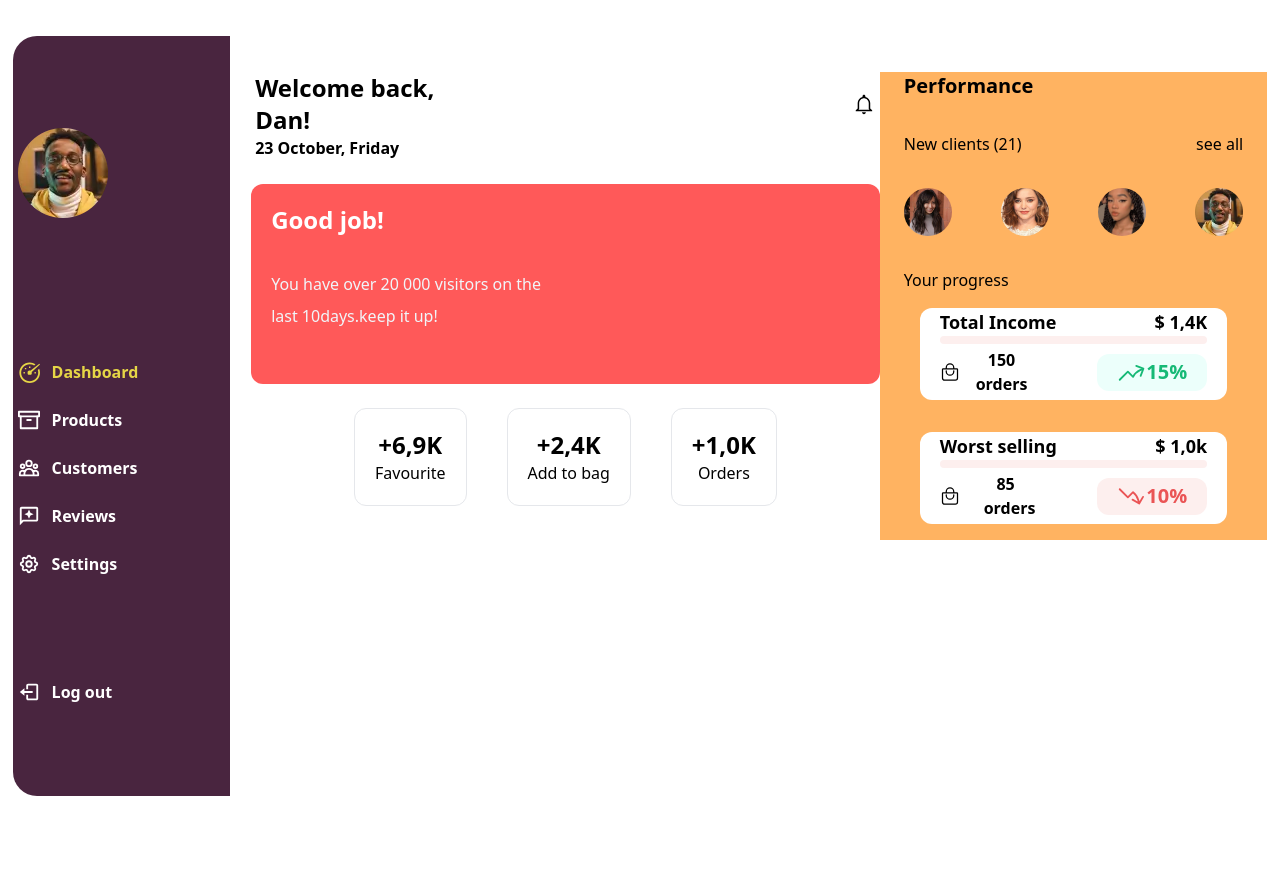
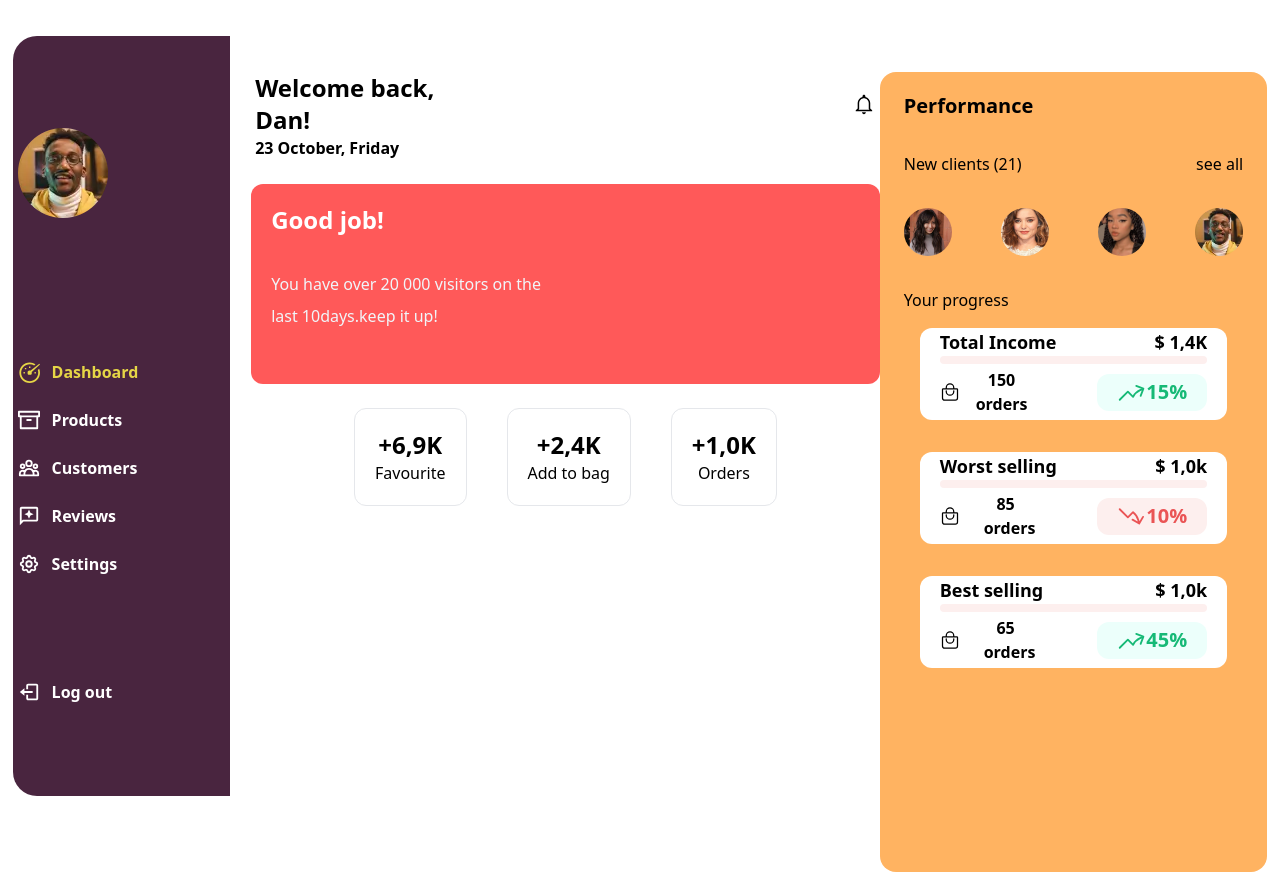
Before and after one commit to Mishael-Git/Market-place-page, a React (Vite) app: page / in a window 1280 px wide. Built offline with nearby package versions, Linux system fonts and the light colour scheme.

Commit message:
Correct commit

```diff
--- a/src/components/Best_sell.jsx
+++ b/src/components/Best_sell.jsx
@@ -1,8 +1,31 @@
 import React from 'react'
+import { IoBagHandleOutline } from "react-icons/io5";
+import { HiOutlineArrowTrendingUp } from "react-icons/hi2";
 
 function Best_sell() {
   return (
-    <div>Best_sell</div>
+    <div className=" px-4 py-4">
+      <div className="bg-white rounded-xl px-5">
+        <div className="flex items-center justify-between">
+          <h1 class="font-bold text-lg">Best selling</h1>
+          <p class="font-bold text-lg">$ 1,0k</p>
+        </div>
+        <div className="rounded-md h-2 w-[100%] bg-[#fdefee]"></div>
+        <div className="flex items-center justify-between">
+          <div className="flex items-center space-x-4">
+            <IoBagHandleOutline size={20} />
+            <div className="flex flex-col items-center py-1 space-x-2 ">
+              <p class="font-bold">65</p>
+              <p class="font-bold">orders</p>
+            </div>
+          </div>
+          <div className="flex items-center rounded-xl bg-[#ecfffb] py-1 px-5">
+            <HiOutlineArrowTrendingUp size={29} className=" text-[#16b976]" />
+            <p class="text-xl text-[#16b976] font-bold">45%</p>
+          </div>
+        </div>
+      </div>
+    </div>
   )
 }
 
--- a/src/components/Body.jsx
+++ b/src/components/Body.jsx
@@ -16,7 +16,7 @@ function Body() {
         </div>
         {/* Body right */}
         <div className='w-[40%] h-screen '>
-          <div className='bg-[#ffb361] px-6'>
+          <div className='h-full rounded-2xl py-5 bg-[#ffb361] px-6'>
           <Performance/>
           </div>
 
--- a/src/components/Info.js
+++ b/src/components/Info.js
@@ -4,3 +4,4 @@ export { default as Performance } from "./Perfomance";
 export { default as Progress } from "./Progress";
 export { default as Total } from "./Total_Income";
 export { default as Worst } from "./Worst_sell";
+export { default as Best } from "./Best_sell";
--- a/src/components/Progress.jsx
+++ b/src/components/Progress.jsx
@@ -1,5 +1,5 @@
 import React from "react";
-import { Total, Worst } from "./Info";
+import { Best, Total, Worst } from "./Info";
 
 function Progress() {
   return (
@@ -13,6 +13,9 @@ function Progress() {
       <div>
         <Worst/>
       </div>
+      <div>
+        <Best/>
+      </div>
     </div>
   );
 }
--- a/src/components/Worst_sell.jsx
+++ b/src/components/Worst_sell.jsx
@@ -4,7 +4,7 @@ import { HiOutlineArrowTrendingDown } from "react-icons/hi2";
 
 function Worst_sell() {
   return (
-    <div className=" space-y-6 h-[20%] px-4 py-4">
+    <div className=" px-4 py-4">
       <div className="bg-white rounded-xl px-5">
         <div className="flex items-center justify-between">
           <h1 class="font-bold text-lg">Worst selling</h1>
```
